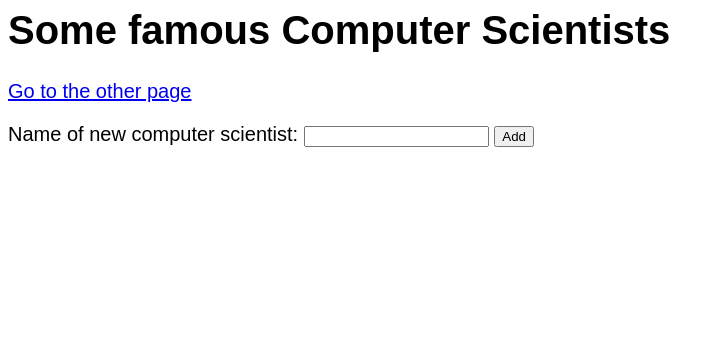
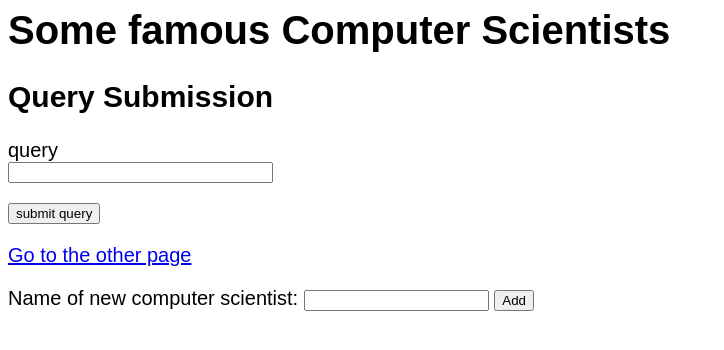
Before and after one commit to kevinwong2013/COMS4111_part3, a Flask app: template project_part3/templates/index.html in a window 1280 px wide. Shown: the top 350 px of the page, without its empty margins (0-724 px from the left). Run offline with Flask 2, Linux system fonts and the light colour scheme; the template is opened without the code that fills it: values that come from a table or form of the project are taken from there, others are empty; parts of the project's set-up code (start-up, migrations or seed data) failed here and were passed over.

Commit message:
1st commit

```diff
--- /dev/null
+++ b/project_part3/query_submission.py
@@ -0,0 +1,6 @@
+from flask_wtf import FlaskForm
+from wtforms import StringField, SubmitField
+
+class query_submission (FlaskForm):
+    query = StringField('query')
+    submit = SubmitField('submit query')
--- a/project_part3/server.py
+++ b/project_part3/server.py
@@ -13,6 +13,7 @@ import os
 from sqlalchemy import *
 from sqlalchemy.pool import NullPool
 from flask import Flask, request, render_template, g, redirect, Response
+from project_part3.query_submission import query_submission
 
 tmpl_dir = os.path.join(os.path.dirname(os.path.abspath(__file__)), 'templates')
 app = Flask(__name__, template_folder=tmpl_dir)
@@ -29,7 +30,7 @@ app = Flask(__name__, template_folder=tmpl_dir)
 #
 #     DATABASEURI = "postgresql://gravano:foobar@35.243.220.243/proj1part2"
 #
-DATABASEURI = "postgresql://user:password@35.243.220.243/proj1part2"
+DATABASEURI = "postgresql://hw2735:5438@35.243.220.243/proj1part2"
 
 
 #
@@ -103,7 +104,10 @@ def index():
 
   # DEBUG: this is debugging code to see what request looks like
   print(request.args)
+  form = query_submission()
+  #return render_template()
 
+  #
 
   #
   # example of a database query
@@ -170,10 +174,10 @@ def add():
   return redirect('/')
 
 
-@app.route('/login')
-def login():
-    abort(401)
-    this_is_never_executed()
+#@app.route('/login')
+#def login():
+#    abort(401)
+#    this_is_never_executed()
 
 
 if __name__ == "__main__":
--- a/project_part3/templates/index.html
+++ b/project_part3/templates/index.html
@@ -17,6 +17,16 @@
     {% endfor %}
   </div>
 
+  <h2> Query Submission </h2>
+  <form action="" method="post">
+    <p>
+      {{form.query.label}}<br>
+      {{form.query(size=30)}}
+    </p>
+    <p> {{form.submit}} </p>
+  </form>
+
+
 <p><a href="another">Go to the other page</a></p>
 
 <form method="POST" action="/add">
```
Also changed, not shown: project_part3/__init__.py (deleted, +0 -7 lines).
